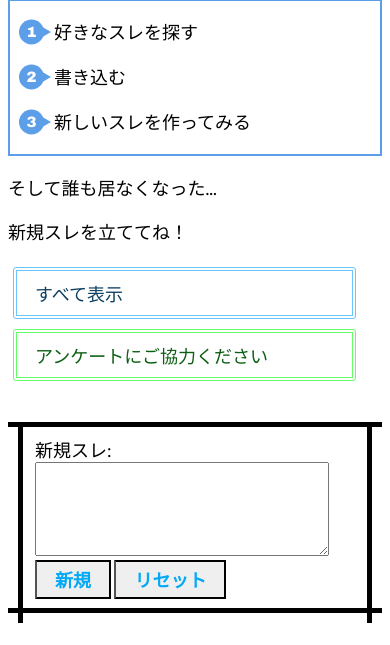
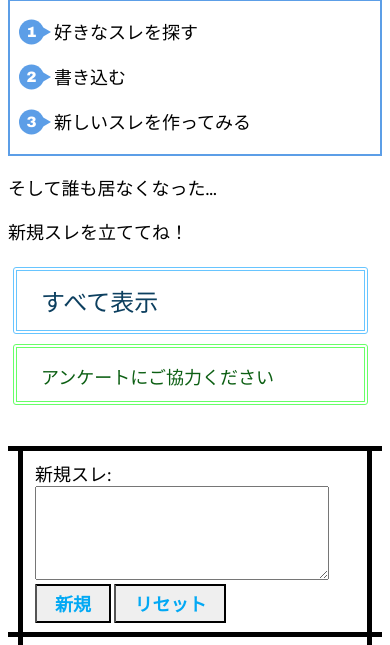
Before and after one commit to mio256/octony, a Django app: template board/templates/board/index.html in a window 390 px wide. Shown: the part 527-1172 px from the top of the page. Run offline with Django 3.2, Linux system fonts and the light colour scheme; the template is opened without the code that fills it, so the values that code supplies are empty.

Commit message:
スタイル調節

```diff
--- a/board/models.py
+++ b/board/models.py
@@ -30,10 +30,7 @@ class Thread(models.Model):
         return self.response_set.count()
 
     def print_title(self):
-        if(len(self.thread_text) > 14):
-            return self.thread_text[0:14]+'...'
-        else:
-            return self.thread_text
+        return self.thread_text
 
     def add_favorite(self):
         self.favorite_num += 1
--- a/board/static/board/style.css
+++ b/board/static/board/style.css
@@ -1,3 +1,7 @@
+*{
+  font-size: medium;
+}
+
 /* スレッド見出し */
 h1 {
   font-size: 40px;
@@ -295,6 +299,10 @@ list-style-type: none!important;
 /*スマホ用*/
 @media screen and (max-width: 750px) {
 
+  *{
+    font-size: large;
+  }
+
   img { width: 100%; }
 
   .textarea_width{
@@ -304,20 +312,18 @@ list-style-type: none!important;
   /* スレッド 一覧 青枠線 */
   .btn-blue-border {
     width: 80%;
+    font-size: x-large;
   }
 
   /* スレッド 一覧 赤枠線 */
   .btn-red-border {
     width: 80%;
+    font-size: x-large;
   }
 
   /* スレッド 一覧 緑枠線 */
   .btn-green-border {
     width: 80%;
+    font-size: x-large;
   }
-
-  *{
-    font-size: large;
-  }
-
 }
```
Also changed, not shown: polls/static/polls/style.css (+11 -5 lines).
